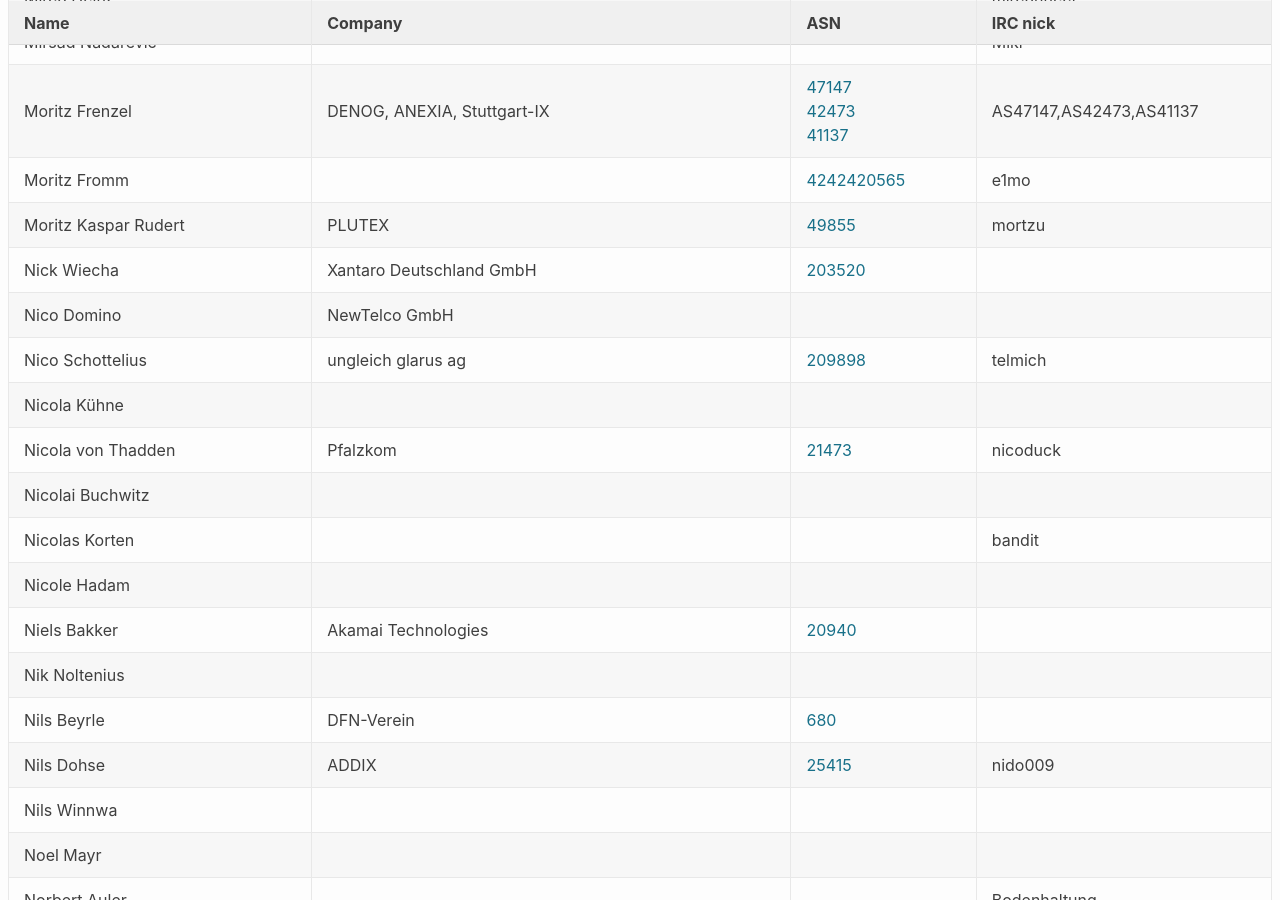
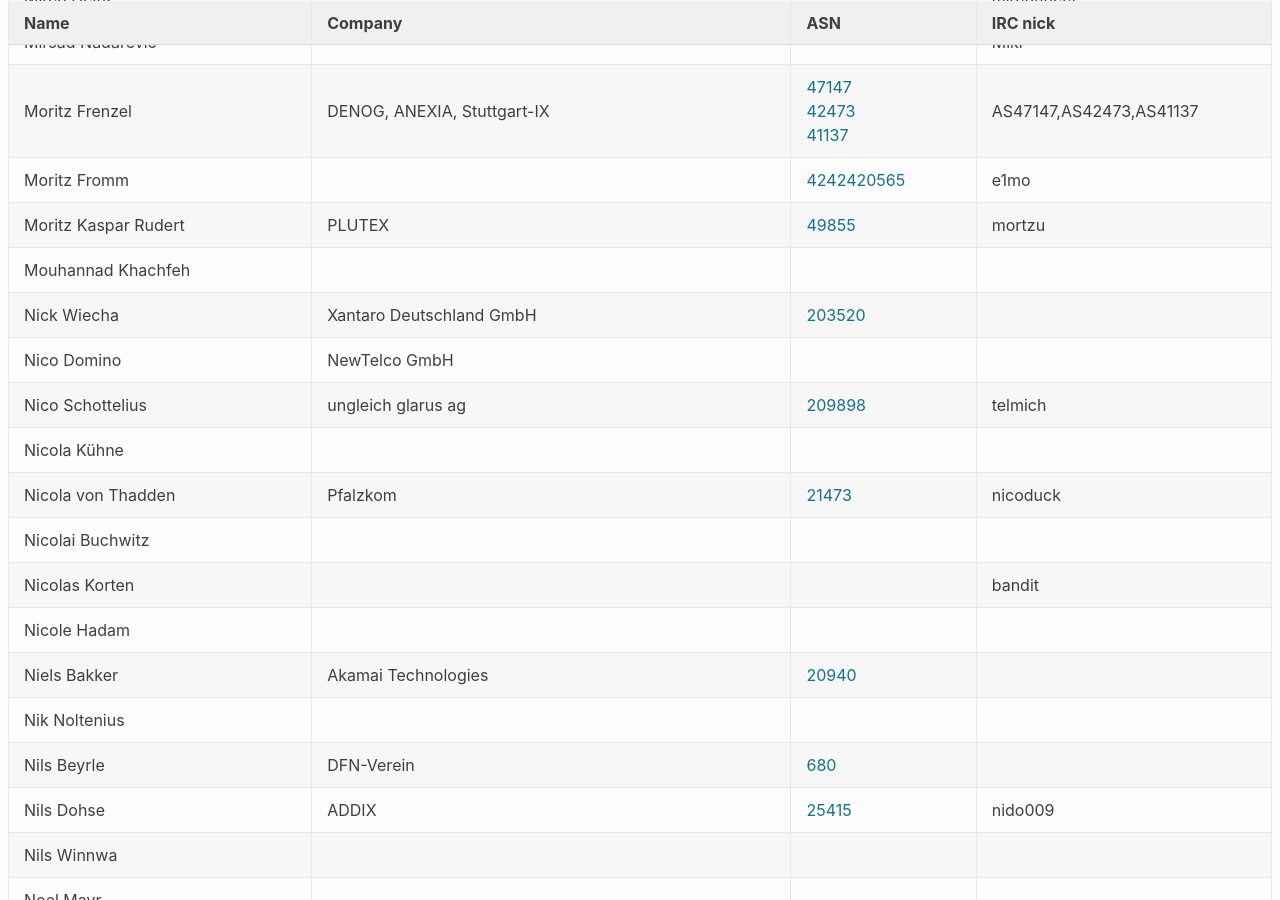
Before and after one commit to denog/pretix-attendeelist, a Jekyll site: the page built from index.markdown, in a window 1280 px wide and 900 px high, scrolled down 15568 px. Built offline with Jekyll 4.4.1, drawn with Linux system fonts in a browser that asks for light colours.

Commit message:
Latest data: Thu Nov  5 18:50:28 UTC 2020

```diff
--- a/_data/attendees.json
+++ b/_data/attendees.json
@@ -1974,6 +1974,12 @@
     "asn": "49855"
   },
   {
+    "name": "Mouhannad Khachfeh",
+    "company": null,
+    "irc": null,
+    "asn": null
+  },
+  {
     "name": "Nick Wiecha",
     "company": "Xantaro Deutschland GmbH",
     "irc": null,
```
